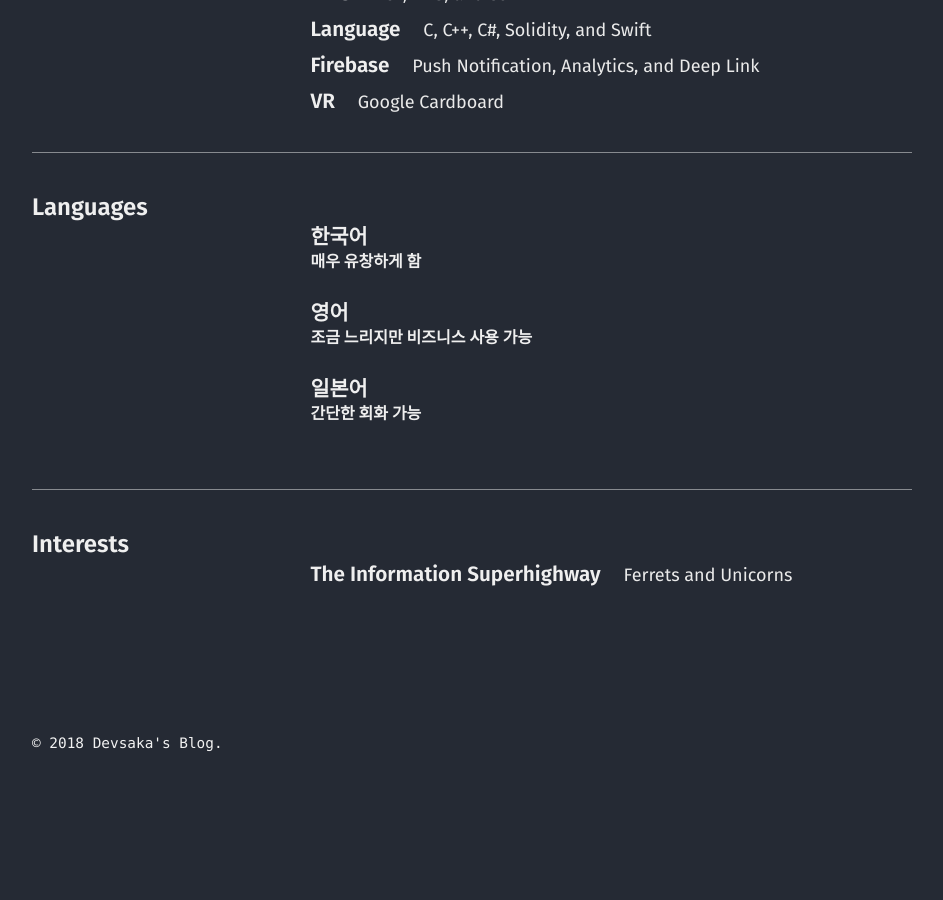
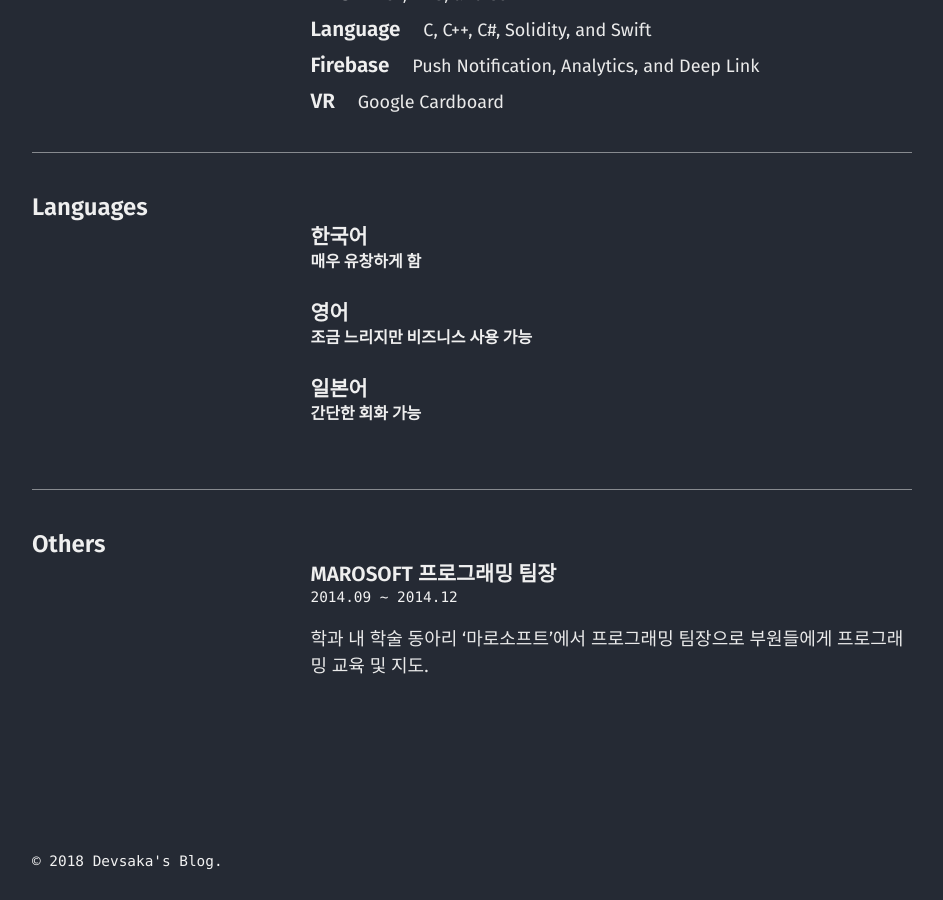
Before and after one commit to mmistakes/jekyll-theme-basically-basic, a Jekyll site: the page built from cv.md, in a window 1280 px wide and 900 px high, scrolled down 2628 px. Shown: the whole window, without its empty margins (40-983 px from the left). Built offline with Jekyll 4.4.1, drawn with Linux system fonts in a browser that asks for light colours; before the commit the page ends 3409 px from its top, so only the background shows below that.

Commit message:
update cv

```diff
--- a/_data/cv.json
+++ b/_data/cv.json
@@ -175,13 +175,11 @@
       "fluency": "간단한 회화 가능"
     }
   ],
-  "interests": [
+  "others": [
     {
-      "name": "The Information Superhighway",
-      "keywords": [
-        "Ferrets",
-        "Unicorns"
-      ]
+      "title": "MAROSOFT 프로그래밍 팀장",
+      "date": "2014.09 ~ 2014.12",
+      "summary": "학과 내 학술 동아리 '마로소프트'에서 프로그래밍 팀장으로 부원들에게 프로그래밍 교육 및 지도."
     }
   ]
 }
--- a/_includes/cv/interests.html
+++ b/_includes/cv/interests.html
@@ -1,19 +1,20 @@
-{% if cv.interests %}
-  <div id="interests" class="entry">
+{% if cv.others %}
+  <div id="others" class="entry">
     <header class="entry-header">
-      <h3 class="entry-title">Interests</h3>
+      <h3 class="entry-title">Others</h3>
     </header>
 
     <div class="entry-content">
-      {% for i in cv.interests %}
-        <div class="taxonomy">
-          {% if i.name %}
-            <h4 class="title">{{ i.name }}</h4>
-          {% endif %}
-          {% if i.keywords %}
-            <span class="keywords">{{ i.keywords | array_to_sentence_string }}</span>
-          {% endif %}
-        </div>
+      {% for a in cv.others %}
+        {% if a.title %}
+          <h4 class="title">{{ a.title }}</h4>
+        {% endif %}
+        {% if a.date %}
+          <div class="date">{{ a.date }}</div>
+        {% endif %}
+        {% if a.summary %}
+          <div class="summary">{{ a.summary | markdownify }}</div>
+        {% endif %}
       {% endfor %}
     </div>
   </div>
```
